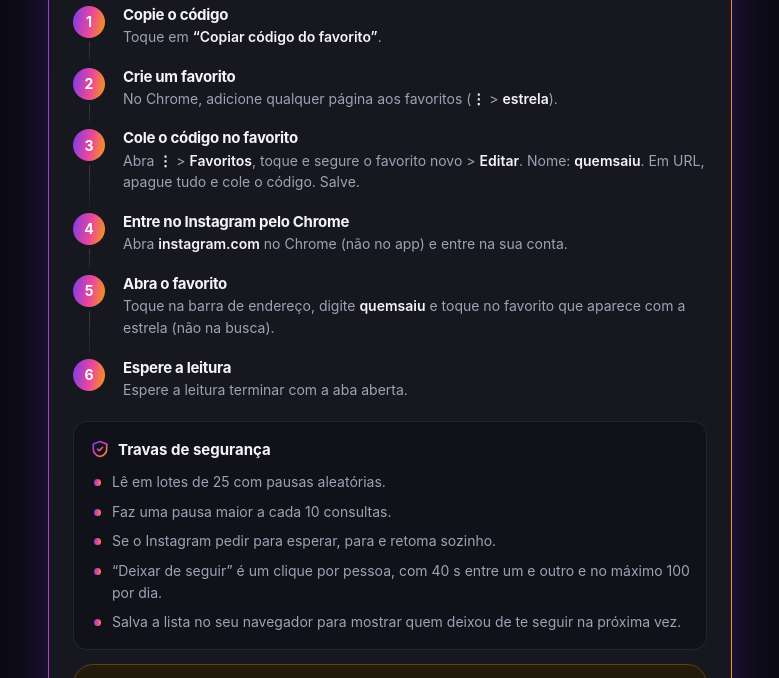
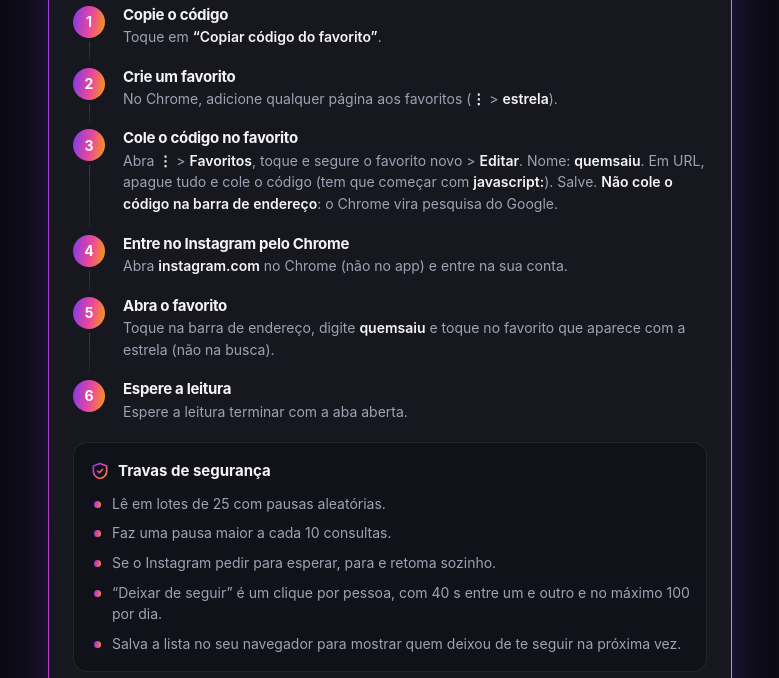
Before and after one commit to JadsonFerreira77/quem-saiu, a plain HTML site: page index.html in a window 1280 px wide. Shown: the part 2040-2718 px from the top of the page, without its empty margins (250-1029 px from the left). Drawn offline with Linux system fonts and the light colour scheme.

Commit message:
Aviso: não colar o código na barra

```diff
--- a/index.html
+++ b/index.html
@@ -451,7 +451,7 @@
             <ol class="stepper">
               <li><h4>Copie o código</h4><p>Toque em <b>“Copiar código do favorito”</b>.</p></li>
               <li><h4>Crie um favorito</h4><p>No Chrome, adicione qualquer página aos favoritos (<b>⋮</b> &gt; <b>estrela</b>).</p></li>
-              <li><h4>Cole o código no favorito</h4><p>Abra <b>⋮</b> &gt; <b>Favoritos</b>, toque e segure o favorito novo &gt; <b>Editar</b>. Nome: <b>quemsaiu</b>. Em URL, apague tudo e cole o código. Salve.</p></li>
+              <li><h4>Cole o código no favorito</h4><p>Abra <b>⋮</b> &gt; <b>Favoritos</b>, toque e segure o favorito novo &gt; <b>Editar</b>. Nome: <b>quemsaiu</b>. Em URL, apague tudo e cole o código (tem que começar com <b>javascript:</b>). Salve. <b>Não cole o código na barra de endereço</b>: o Chrome vira pesquisa do Google.</p></li>
               <li><h4>Entre no Instagram pelo Chrome</h4><p>Abra <b>instagram.com</b> no Chrome (não no app) e entre na sua conta.</p></li>
               <li><h4>Abra o favorito</h4><p>Toque na barra de endereço, digite <b>quemsaiu</b> e toque no favorito que aparece com a estrela (não na busca).</p></li>
               <li><h4>Espere a leitura</h4><p>Espere a leitura terminar com a aba aberta.</p></li>
```
